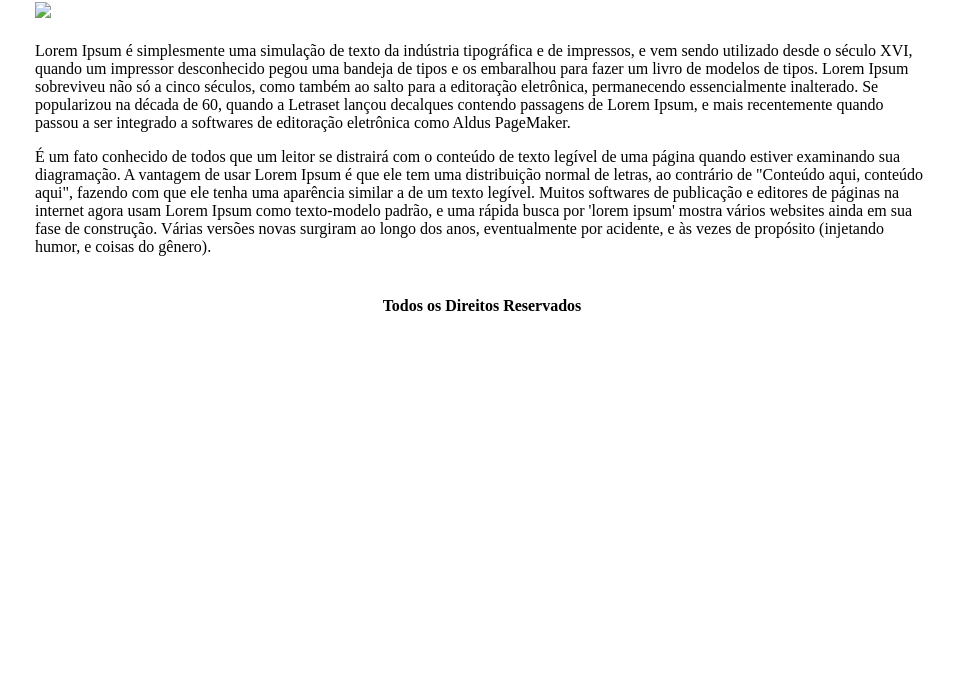
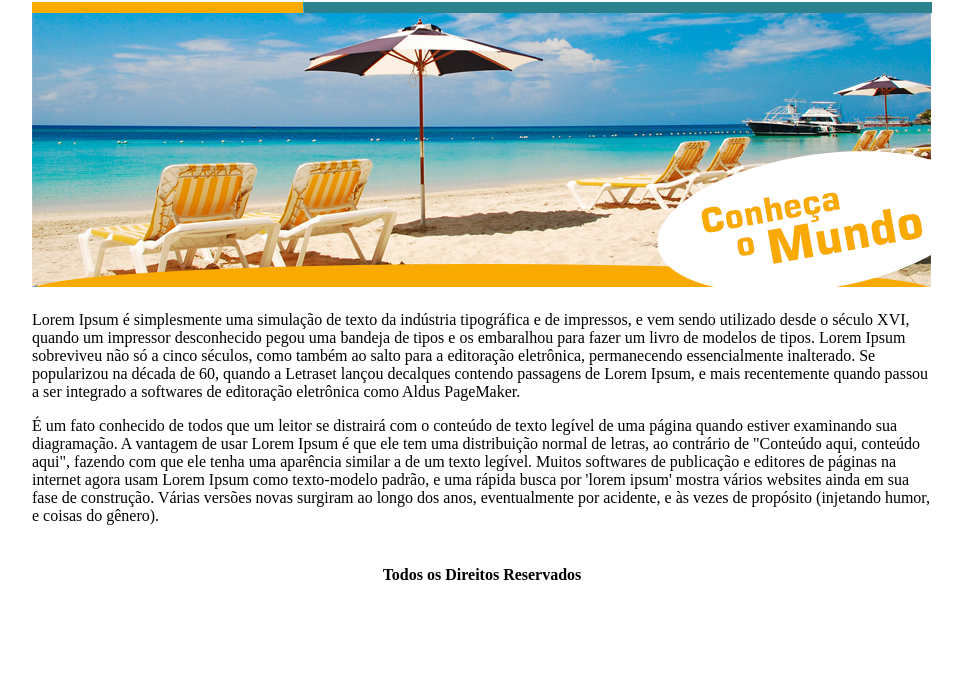
Before and after one commit to felipeaacoelho/projeto-final, a plain HTML site: page index.html in a window 1280 px wide. Shown: the part 112-800 px from the top of the page, without its empty margins (158-1121 px from the left). Drawn offline with Linux system fonts and the light colour scheme; files whose address does not match are found by name.

Commit message:
Update index.html

```diff
--- a/index.html
+++ b/index.html
@@ -18,7 +18,7 @@
 		</td>
 
 	</tr>
-	<tr><td colspan="2"><img src="img/principal.png"></td></tr>
+	<tr><td colspan="2"><img src="principal.png"></td></tr>
 		<td colspan="2">
 			<p>Lorem Ipsum é simplesmente uma simulação de texto da indústria tipográfica e de impressos, e vem sendo utilizado desde o século XVI, quando um impressor desconhecido pegou uma bandeja de tipos e os embaralhou para fazer um livro de modelos de tipos. Lorem Ipsum sobreviveu não só a cinco séculos, como também ao salto para a editoração eletrônica, permanecendo essencialmente inalterado. Se popularizou na década de 60, quando a Letraset lançou decalques contendo passagens de Lorem Ipsum, e mais recentemente quando passou a ser integrado a softwares de editoração eletrônica como Aldus PageMaker.</p>
 			<p>É um fato conhecido de todos que um leitor se distrairá com o conteúdo de texto legível de uma página quando estiver examinando sua diagramação. A vantagem de usar Lorem Ipsum é que ele tem uma distribuição normal de letras, ao contrário de "Conteúdo aqui, conteúdo aqui", fazendo com que ele tenha uma aparência similar a de um texto legível. Muitos softwares de publicação e editores de páginas na internet agora usam Lorem Ipsum como texto-modelo padrão, e uma rápida busca por 'lorem ipsum' mostra vários websites ainda em sua fase de construção. Várias versões novas surgiram ao longo dos anos, eventualmente por acidente, e às vezes de propósito (injetando humor, e coisas do gênero).</p>
```
